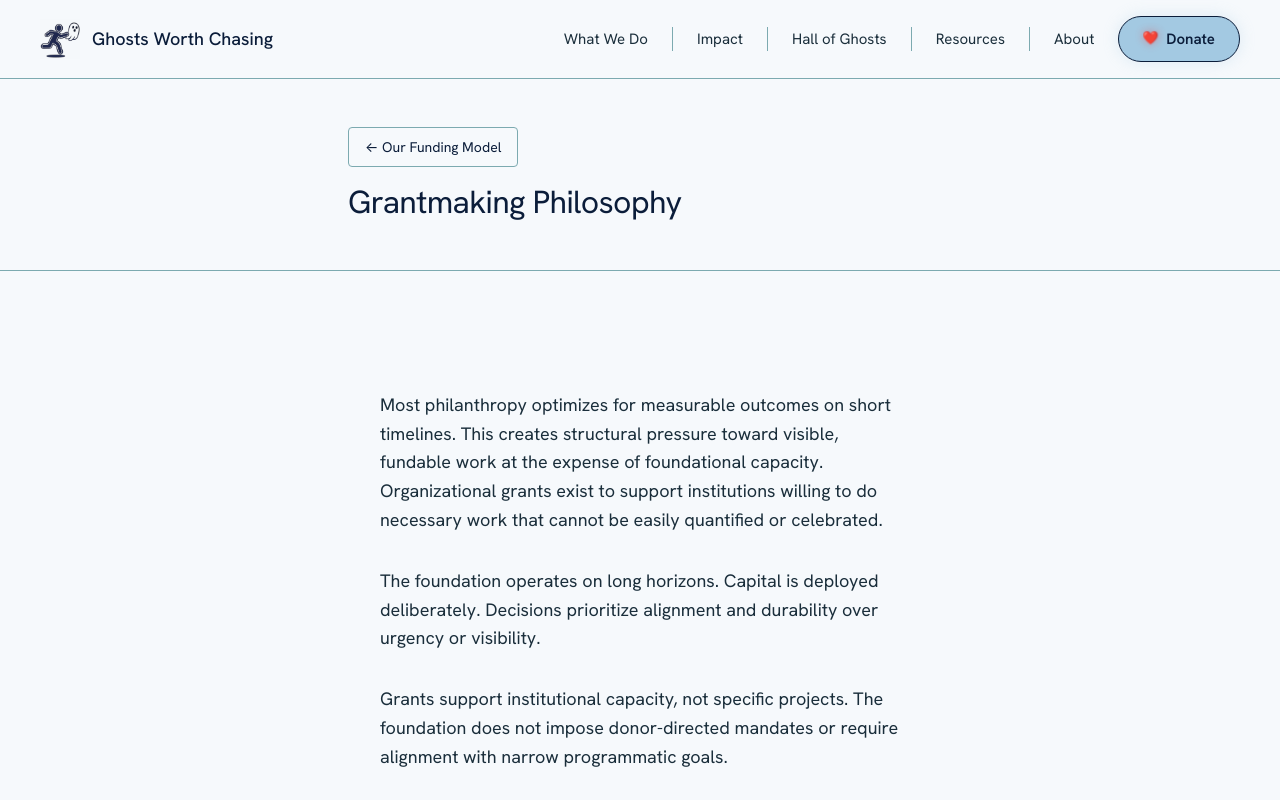
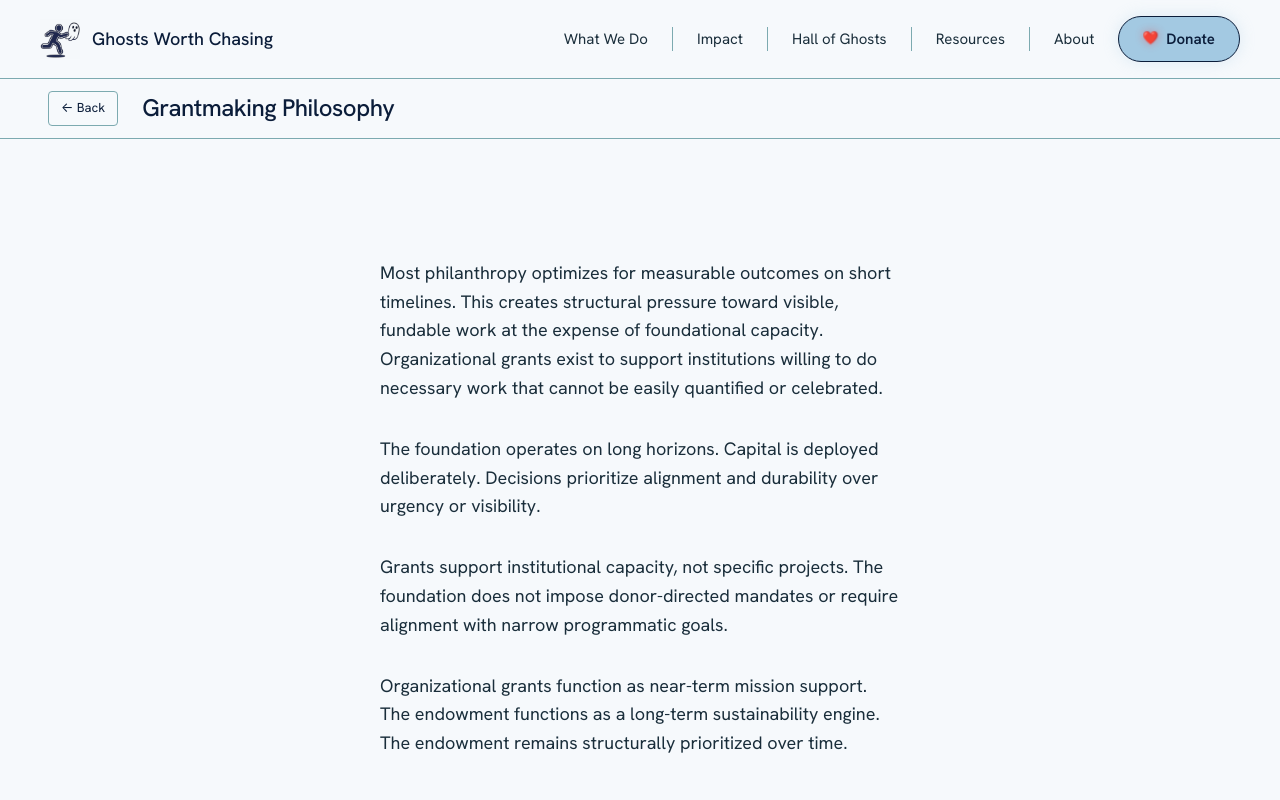
Before and after one commit to Roco41589/ghosts-worth-chasing-site, a Next.js app in the folder ghosts-redesign/: page /what-we-do/organizational-grants/philosophy in a window 1280 px wide. Shown: the top 800 px of the page. Built offline with nearby package versions, Linux system fonts and the light colour scheme.

Commit message:
Update page.tsx

```diff
--- a/ghosts-redesign/app/what-we-do/organizational-grants/philosophy/page.tsx
+++ b/ghosts-redesign/app/what-we-do/organizational-grants/philosophy/page.tsx
@@ -11,49 +11,62 @@ export default function Philosophy() {
       {/* Sticky Header Section */}
       <div style={{
         position: 'sticky',
-        top: '72px', // Height of your nav bar
+        top: '72px',
         background: 'var(--color-mist-white)',
         borderBottom: '1px solid var(--color-border)',
-        padding: 'var(--space-md) 0',
+        padding: '12px var(--space-md)',
         zIndex: 100,
       }}>
         <div style={{
-          maxWidth: 'var(--max-text-width)',
+          maxWidth: 'var(--max-content-width)',
           margin: '0 auto',
-          padding: '0 var(--space-md)',
+          display: 'flex',
+          alignItems: 'center',
+          gap: '24px',
         }}>
           <Link
             href="/what-we-do/organizational-grants"
             onMouseEnter={() => setIsHovered(true)}
             onMouseLeave={() => setIsHovered(false)}
             style={{
-              fontSize: '14px',
+              fontSize: '13px',
               color: 'var(--color-deep-navy)',
               textDecoration: 'none',
               display: 'inline-flex',
               alignItems: 'center',
-              gap: '8px',
-              padding: '8px 16px',
+              gap: '6px',
+              padding: '6px 12px',
               border: '1px solid var(--color-border)',
               borderRadius: '4px',
               transition: 'all 0.2s ease',
-              marginBottom: '16px',
               background: isHovered ? 'rgba(163, 201, 226, 0.1)' : 'transparent',
               borderColor: isHovered ? 'var(--color-sky-blue)' : 'var(--color-border)',
+              whiteSpace: 'nowrap',
+              flexShrink: 0,
             }}
           >
-            ← Our Funding Model
+            ← Back
           </Link>
 
           <h1 style={{
             color: 'var(--color-deep-navy)',
-            marginBottom: 0,
-            fontSize: '32px',
+            margin: 0,
+            fontSize: '24px',
+            fontWeight: 500,
           }}>
             Grantmaking Philosophy
           </h1>
         </div>
       </div>
+
+      {/* Mobile Styles */}
+      <style jsx>{`
+        @media (max-width: 768px) {
+          h1 {
+            font-size: 20px !important;
+          }
+        }
+      `}</style>
 
       {/* Content Section */}
       <section className="section section--narrow">
```
